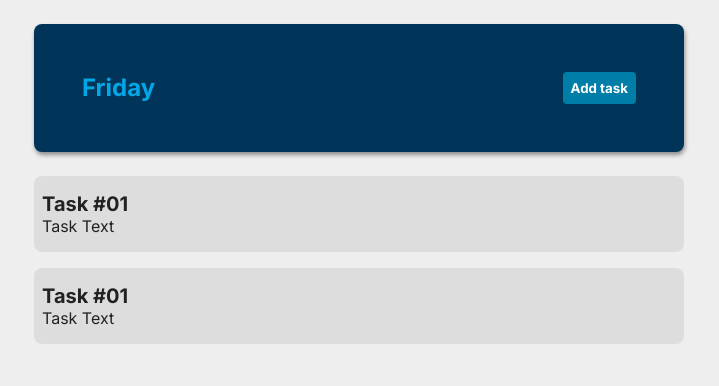
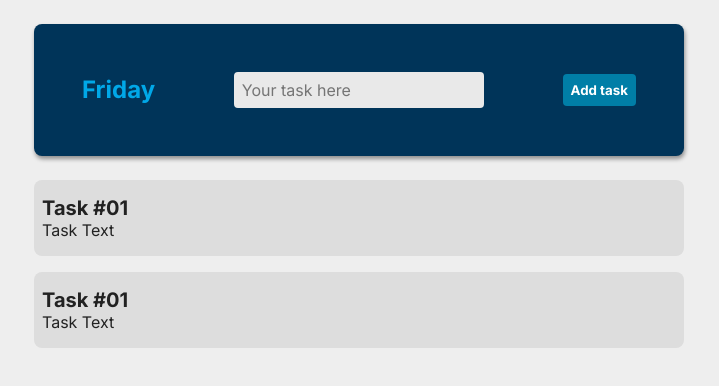
Before and after one commit to gabrielcaamargo/TaskRemember, a React (Vite) app: page / in a window 1280 px wide. Shown: the top 386 px of the page, without its empty margins (281-1000 px from the left). Built offline with nearby package versions, Linux system fonts and the light colour scheme.

Commit message:
feat(header): added add task input

```diff
--- a/src/components/Header/index.jsx
+++ b/src/components/Header/index.jsx
@@ -39,8 +39,10 @@ export default function Header() {
         <h2>{getWeekDay}</h2>
       </div>
 
+      <input type="text" placeholder="Your task here" required />
+
       <div>
-        <button type="button">Add task</button>
+        <button type="submit">Add task</button>
       </div>
     </HeaderWrapper>
   );
--- a/src/components/Header/styles.js
+++ b/src/components/Header/styles.js
@@ -42,4 +42,22 @@ export const HeaderWrapper = styled.header`
       background-color: ${({ theme }) => theme.colors.blue.dark};
     }
   }
+
+  input{
+    border: 2.5px solid #e9e9e9;
+    outline: none;
+    padding: 6px;
+    font-size: 16px;
+    background-color: #e9e9e9;
+    border-radius: 4px;
+    transition: border-color .2s ease-in;
+
+    ::placeholder{
+
+    }
+
+    :focus{
+      border: 2.5px solid ${({ theme }) => theme.colors.blue.lighter};
+    }
+  }
 `;
```
